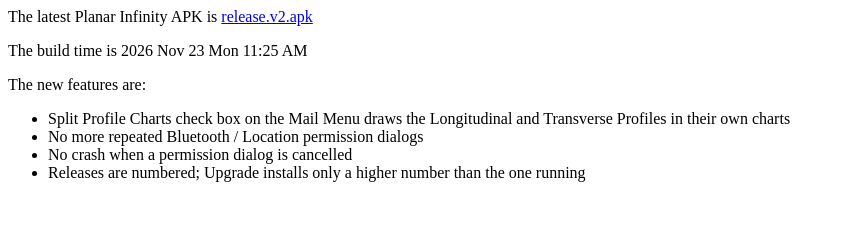
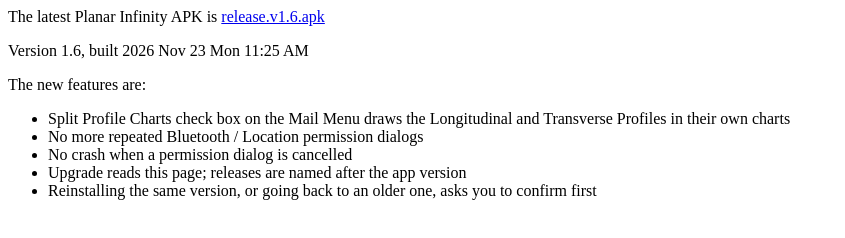
Before and after one commit to madmattman/Planar-Infinity-releases, a plain HTML site: page index.html in a window 1280 px wide. Shown: the whole page, without its empty margins (0-845 px from the left). Drawn offline with Linux system fonts and the light colour scheme.

Commit message:
release.v1.6.apk: name releases after the gradle versionName
Releases are now named release.v<versionName>.apk, with versionName from
PlanarInfinity/app/build.gradle, as in madmattman/Planar-Infinity#16.

- Replace release.v2.apk, built for the short-lived whole-number scheme
  (its Upgrade could not read release.v1.7.apk), with release.v1.6.apk,
  built from #16's branch at 334b47e and signed with the usual key.
  SHA-256 6d4cedef6d6ea9c53580f597e4757b25b455aae0465910283417602ecc47d563
- index.html links release.v1.6.apk, in the format rake deploy writes.
- README.md explains installing, the naming, the Upgrade prompts and
  rake deploy.

Co-Authored-By: Claude Opus 5.5 <noreply@anthropic.com>
Claude-Session: https://claude.ai/code/session_014ofJmt6yMG3KRqGe1c9eNh

```diff
--- a/index.html
+++ b/index.html
@@ -1,12 +1,13 @@
 <html><body><p>The latest Planar Infinity APK is
-<a href="https://raw.githubusercontent.com/madmattman/planar-infinity-releases/main/release.v2.apk"
-     >release.v2.apk</a></p>
-<p>The build time is 2026 Nov 23 Mon 11:25 AM</p>
+<a href="https://raw.githubusercontent.com/madmattman/planar-infinity-releases/main/release.v1.6.apk"
+     >release.v1.6.apk</a></p>
+<p>Version 1.6, built 2026 Nov 23 Mon 11:25 AM</p>
 <p>The new features are:</p>
 <ul>
 <li>Split Profile Charts check box on the Mail Menu draws the Longitudinal and Transverse Profiles in their own charts</li>
 <li>No more repeated Bluetooth / Location permission dialogs</li>
 <li>No crash when a permission dialog is cancelled</li>
-<li>Releases are numbered; Upgrade installs only a higher number than the one running</li>
+<li>Upgrade reads this page; releases are named after the app version</li>
+<li>Reinstalling the same version, or going back to an older one, asks you to confirm first</li>
 </ul>
 </body></html>
```
Also changed, not shown: 3 other files.
